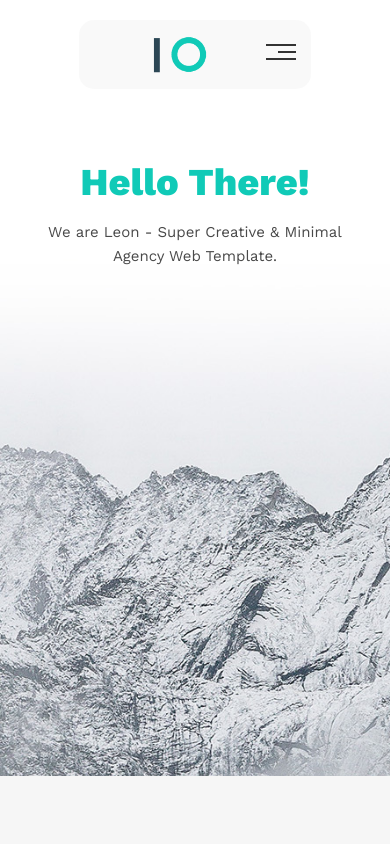
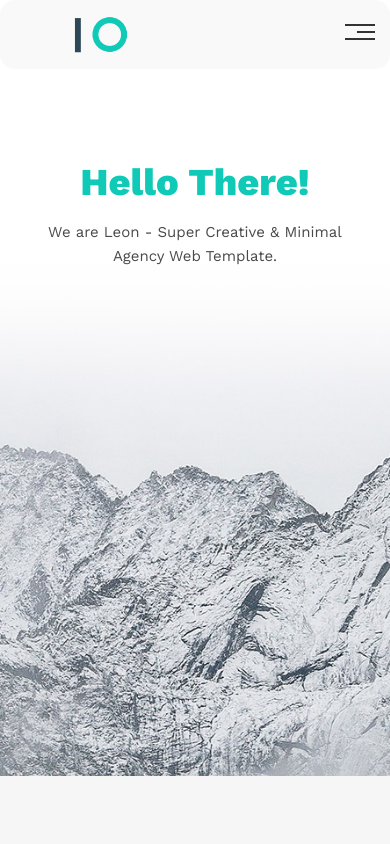
Before and after one commit to HossamFathi98/template-1, a plain HTML site: page index.html in a window 390 px wide. Shown: the top 844 px of the page. Drawn offline with nearby package versions, Linux system fonts and the light colour scheme.

Commit message:
template-1

```diff
--- a/css/leon.css
+++ b/css/leon.css
@@ -28,6 +28,11 @@ body {
     margin-right: auto;
 }
 /* small */
+@media (max-width:767px) {
+    .container {
+        width: 100%;
+    }
+}
 @media (min-width:768px) {
     .container {
         width: 750px;
@@ -90,6 +95,7 @@ html {
     z-index: 119;
     background: #f6f6f69e;
     left: 50%;
+    top: 0;
     transform: translateX(-50%);
 }
 .header .logo {
```
